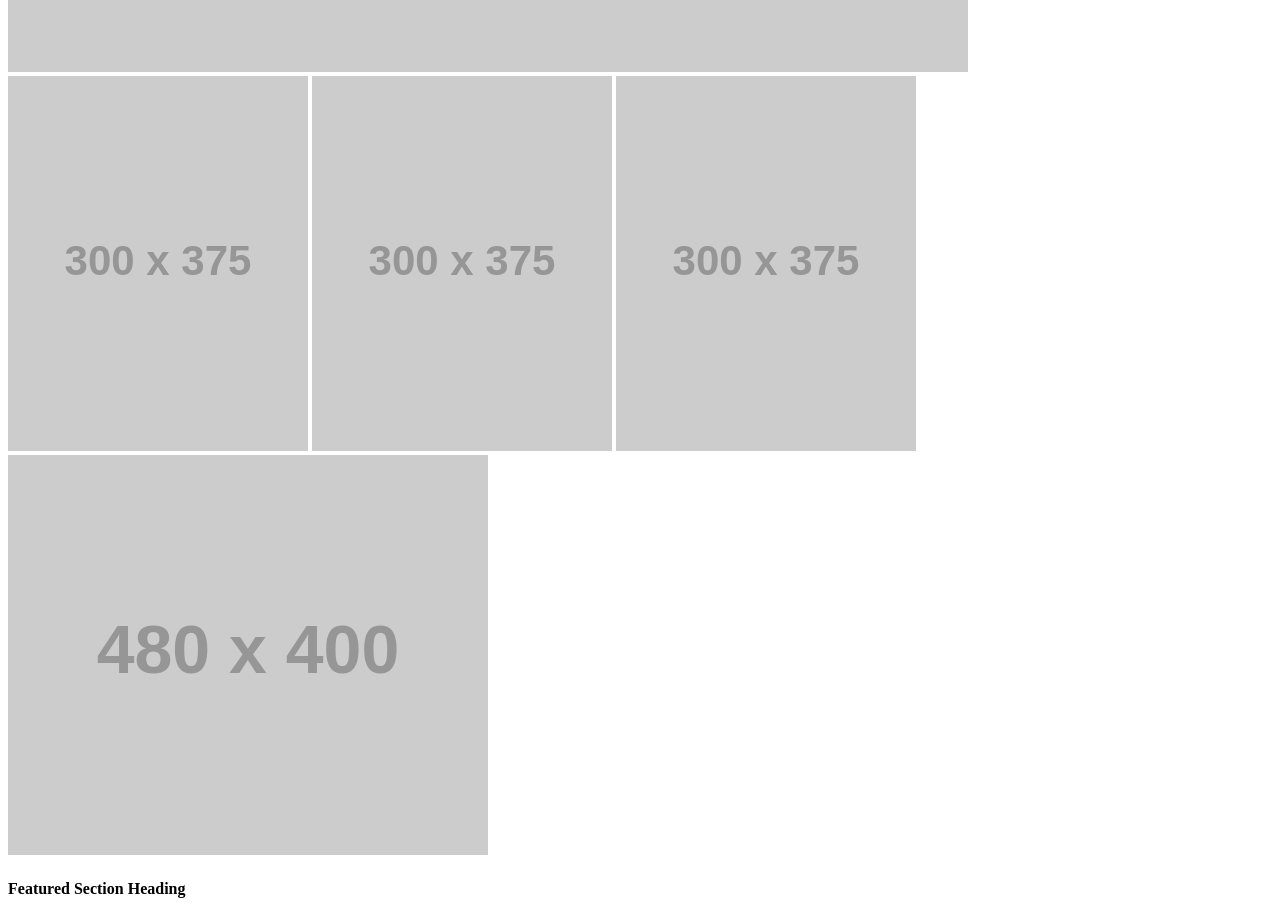
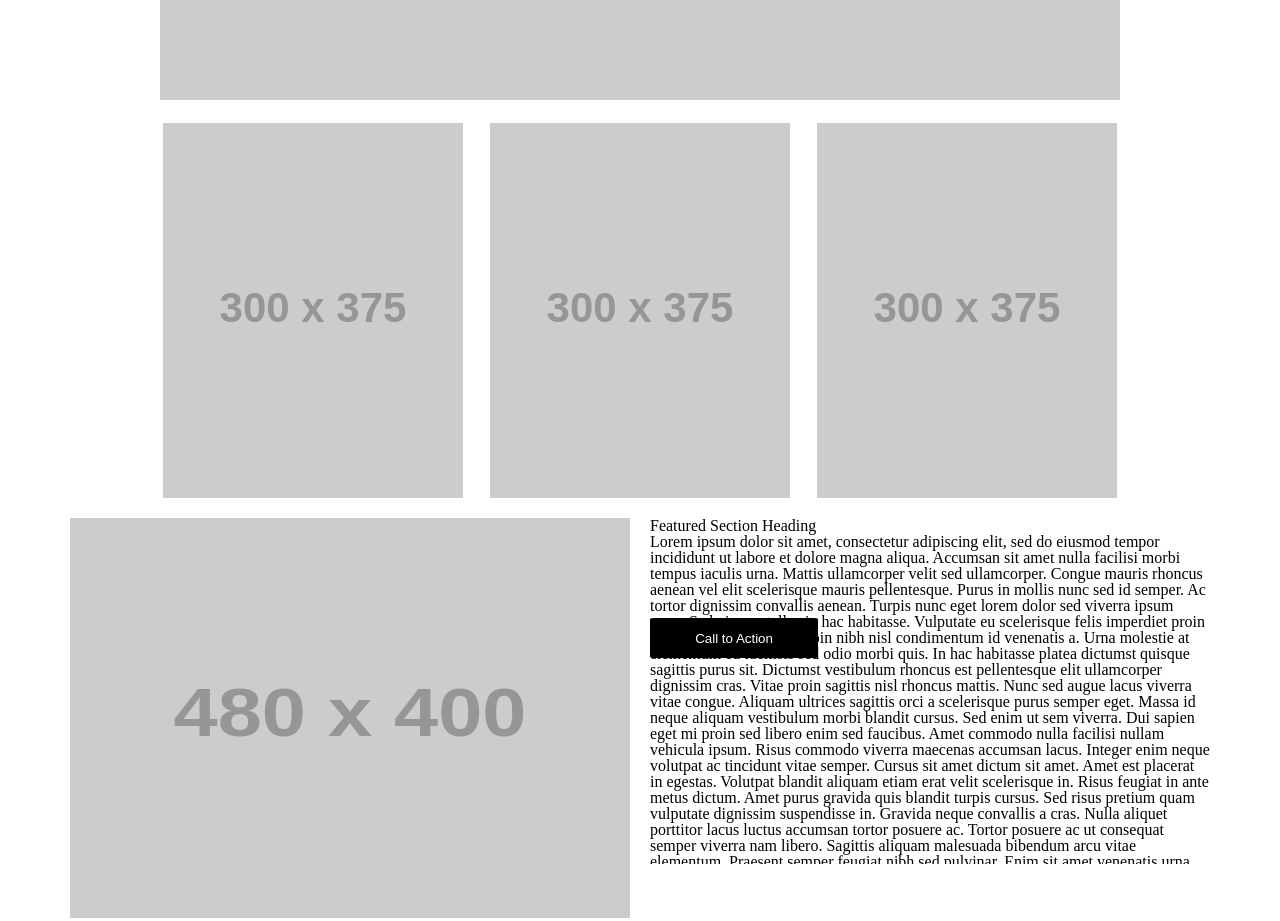
Before and after one commit to charriaga/wireframe-exercise, a plain HTML site: page index.html in a window 1280 px wide. Shown: the part 460-1381 px from the top of the page. Drawn offline with Linux system fonts and the light colour scheme; placeholder pictures from the web are drawn by us.

Commit message:
working on css

```diff
--- a/index.html
+++ b/index.html
@@ -4,6 +4,8 @@
     <meta charset="UTF-8">
     <meta name="viewport" content="width=device-width, initial-scale=1.0">
     <title>Wireframe Practice</title>
+    <link rel="stylesheet" href="reset.css">
+    <link rel="stylesheet" href="style.css">
 </head>
 <body>
     <header>
@@ -28,6 +30,7 @@
 
         <section class="last">
             <img src="https://placehold.co/480x400/black/gray" alt="">
+
             <article>
                 <div>
                     <h4>Featured Section Heading</h4>
--- a/style.css
+++ b/style.css
@@ -0,0 +1,74 @@
+header, footer {
+    background-color: rgb(50, 50, 50);
+
+}
+
+nav {
+    color: lightgray;
+    padding: 10px;
+    text-decoration: none;
+    display: flex;
+    align-items: center;
+    justify-content:space-evenly;
+    margin-right: 10%;
+}
+
+a {
+    text-decoration: none;
+    color: lightgray;
+}
+
+main {
+    margin: 20px;
+    display: flex;
+    flex-direction: column;
+    align-items: center;
+    gap: 20px;
+}
+
+.three {
+    display: flex;
+    gap: 3%;
+    justify-content: center;
+}
+
+.last {
+    display: flex;
+    gap: 20px;
+    height: 400px;
+    width: 92%;
+
+}
+
+.last img {
+    display: flex;
+    flex: 1;
+}
+
+article {
+    display: flex;
+    flex-direction: column;
+    flex: 1;
+    height: 400px;
+    gap: 10;
+}
+
+article p {
+    display: flex;
+    height: 330px;
+    overflow: scroll;
+    margin-bottom: 10px;
+}
+
+article button {
+    width: 30%;
+    height: 10%;
+    border-radius: 3%;
+    background-color: black;
+    color: white;
+    border: none;
+}
+
+div {
+    height: 100px;
+}
```
